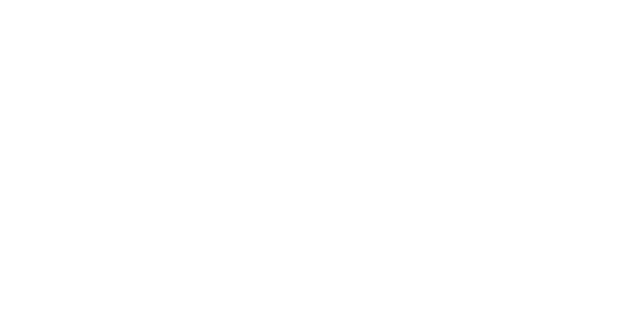
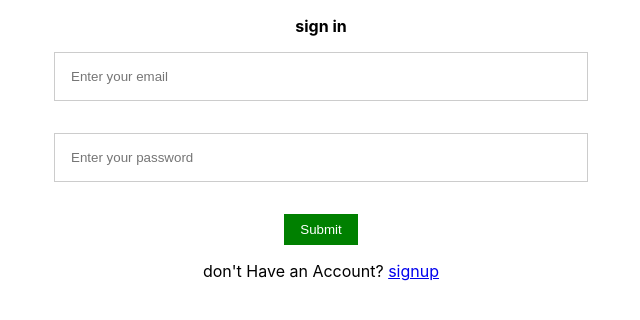
Before and after one commit to ramybahy/chatbot, a React (Create React App) app: page /chatbot/signin in a window 1280 px wide. Before the commit this address had no page. Shown: the top 320 px of the page, without its empty margins (319-959 px from the left). Built offline with nearby package versions, Linux system fonts and the light colour scheme.

Commit message:
route changes

```diff
--- a/src/App.js
+++ b/src/App.js
@@ -10,9 +10,9 @@ function App() {
     <div className="App">
      <BrowserRouter>
       <Routes>
-        <Route index element={<SignUp />}/>
-        <Route path="/signin" element={<SignIn />} />
-        <Route path="/chatbot" element={<ChatBot />} />
+        <Route path="/chatbot" element={<SignUp />}/>
+        <Route path="/chatbot/signin" element={<SignIn />} />
+        <Route path="/chatbot/chatwindow" element={<ChatBot />} />
       </Routes>
     </BrowserRouter>
     </div>
--- a/src/SideMenu.js
+++ b/src/SideMenu.js
@@ -9,7 +9,7 @@ function SideMenu() {
 
   const handleSignOut=()=>{
     localStorage.removeItem("signUp")
-    navigate("/");
+    navigate("/chatbot/signin");
   }
   return (
     <div className="side-menu">
--- a/src/SignIn.js
+++ b/src/SignIn.js
@@ -14,19 +14,19 @@ function SignIn() {
   const handleSignIn=()=>{
     if(email.current.value==localEmail&&password.current.value==localPassword){
         localStorage.setItem("signUp",email.current.value)
-        navigate("/chatbot");
+        navigate("/chatbot/chatwindow");
     }else{
 //show message to the user that credentials are not valid
     }
    }
   return (
-    <div className="sign-in">
+    <form className="sign-in">
       <p className="sign-in__title">sign in</p>
     <input className="sign-in__input" placeholder="Enter your email" type="email" name="email"ref={email}/>
     <input className="sign-in__input" placeholder="Enter your password" type="password" name="password" ref={password}/>
-     <button className='sign-in__submit' onClick={handleSignIn} >Submit</button>
-     <p>don't Have an Account? < NavLink to="/"> signup</NavLink></p>
-    </div>
+     <button type="submit" className='sign-in__submit' onClick={handleSignIn} >Submit</button>
+     <p>don't Have an Account? < NavLink to="/chatbot"> signup</NavLink></p>
+    </form>
   );
 }
 
--- a/src/SignUp.js
+++ b/src/SignUp.js
@@ -16,18 +16,18 @@ function SignUp() {
        localStorage.setItem("email",email.current.value)
        localStorage.setItem("password",password.current.value)
        localStorage.setItem("signUp",email.current.value)
-       navigate("/chatbot");
+       navigate("/chatbot/chatwindow");
       }
   }
   return (
-    <div className="sign-up">
+    <form className="sign-up">
       <p className="sign-up__title">sign up</p>
     <input className="sign-up__input" placeholder="Enter your name" type="text" name="name" ref={name}/>
     <input className="sign-up__input" placeholder="Enter your email" type="email" name="email" ref={email}/>
     <input className="sign-up__input" placeholder="Enter your password" type="password" name="password" ref={password}/>
-     <button className='sign-up__submit' onClick={handleSignUp}>Submit</button>
-     <p>Already Have an Account? < NavLink to="/signin"> signin</NavLink></p>
-    </div>
+     <button type="submit" className='sign-up__submit' onClick={handleSignUp}>Submit</button>
+     <p>Already Have an Account? < NavLink to="/chatbot/signin"> signin</NavLink></p>
+    </form>
   );
 }
 
```
Also changed, not shown: package.json (+9 -1 lines), 1 other file (tests, documents, lock files or other folders).
